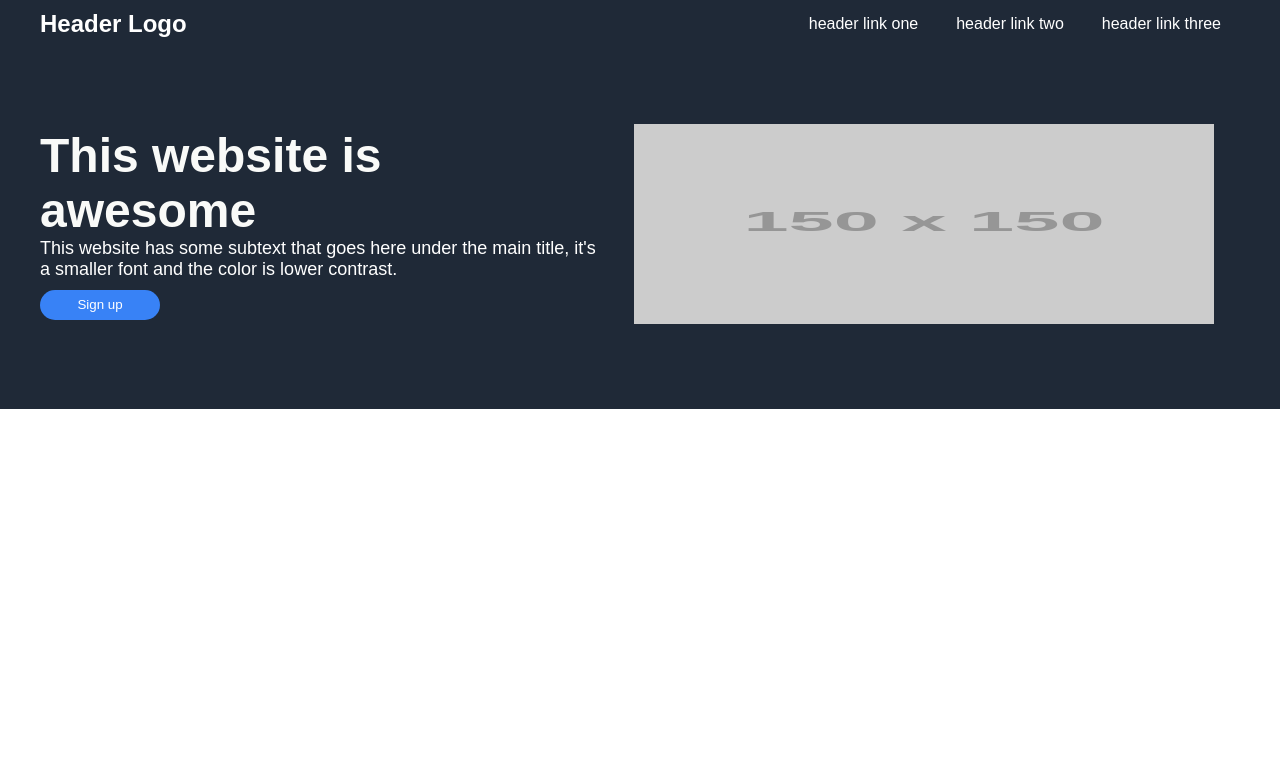
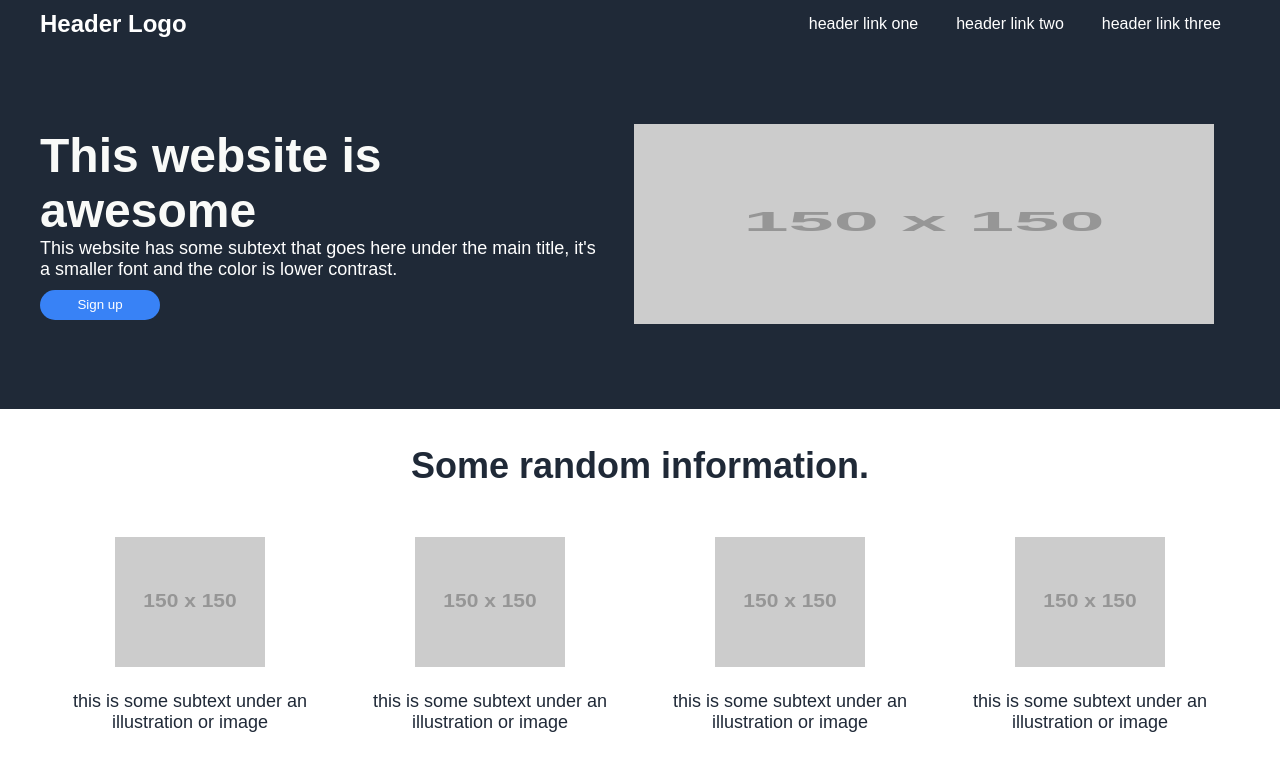
Before and after one commit to 0xkilo/odin-landing-page, a plain HTML site: page index.html in a window 1280 px wide. Drawn offline with Linux system fonts and the light colour scheme; placeholder pictures from the web are drawn by us.

Commit message:
Finished basic information section

```diff
--- a/index.html
+++ b/index.html
@@ -39,7 +39,32 @@
             </div>
 
         </div>
-    <section>
+    </section>
+
+
+    <section class="showcase-2">
+        <div class="container">
+            <div class="information-header">Some random information.</div>
+            <div class="information">
+                <div class="image-1">
+                    <img src="https://via.placeholder.com/150" alt="placeholder">
+                    <p class="subtext-2">this is some subtext under an illustration or image</p>
+                </div>
+                <div class="image-2">
+                    <img src="https://via.placeholder.com/150" alt="placeholder">
+                    <p class="subtext-3">this is some subtext under an illustration or image</p>
+                </div>
+                <div class="image-3">
+                    <img src="https://via.placeholder.com/150" alt="placeholder">
+                    <p class="subtext-4">this is some subtext under an illustration or image</p>
+                </div>
+                <div class="image-4">
+                    <img src="https://via.placeholder.com/150" alt="placeholder">
+                    <p class="subtext-5">this is some subtext under an illustration or image</p>
+                </div>
+            </div>
+        </div>
+    </section>
 
 </body>
 </html>
--- a/styles.css
+++ b/styles.css
@@ -117,3 +117,43 @@ li{
     height: 30px;
     width: 120px;
 }
+
+/* END OF HERO PAGE */
+
+.showcase-2{
+    height: 360px;
+    background-color: white;
+    padding: 35px;
+    display: flex;
+    justify-content: center;
+    align-items: center;
+}
+
+.showcase-2 p{
+    color: #1F2937;
+    text-align: center;
+}
+
+.information-header{
+    font-size: 36px;
+    font-weight: bold;
+    color: #1F2937;
+    padding-bottom: 50px;
+    text-align: center;
+}
+
+.showcase-2 img{
+    height: 150px;
+    width: 150px;
+    padding-bottom: 20px;
+    margin-left: 75px;
+}
+
+.information{
+    display: flex;
+    flex-direction: row;
+    justify-content: center;
+    align-items: center;
+}
+
+/* END OF INFORMATION PAGE */
```
